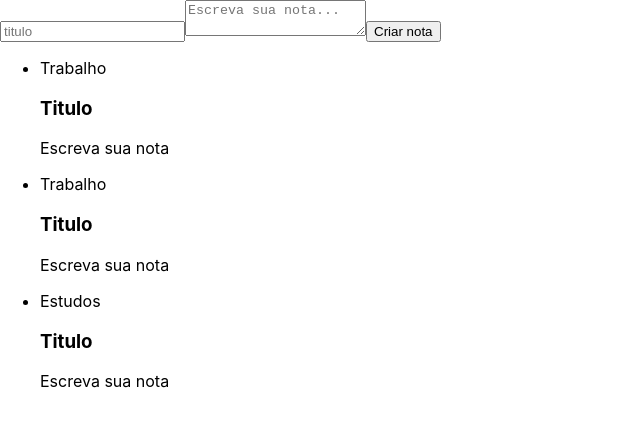
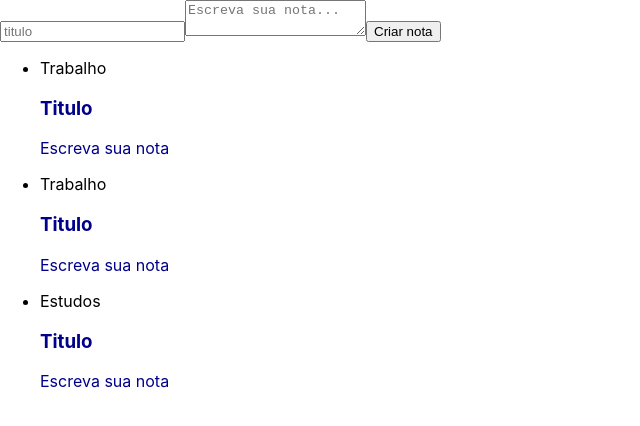
Before and after one commit to Mar-io20/bloco-de-notas, a React (Create React App) app: page / in a window 1280 px wide. Shown: the top 426 px of the page, without its empty margins (0-640 px from the left). Built offline with nearby package versions, Linux system fonts and the light colour scheme; the HTML template or start-up script is replaced by a standard one.

Commit message:
Card nota estilo

```diff
--- a/src/components/CardNota.jsx
+++ /dev/null
@@ -1,14 +0,0 @@
-import React, { Component } from "react";
-
-class CardNota extends Component {
-  render() {
-    return (
-      <section>
-        <h3>Titulo</h3>
-        <p>Escreva sua nota</p>
-      </section>
-    );
-  }
-}
-
-export default CardNota;
--- /dev/null
+++ b/src/components/CardNota/CardNota.jsx
@@ -0,0 +1,17 @@
+import React, { Component } from "react";
+import "./estilo.css";
+
+class CardNota extends Component {
+  render() {
+    return (
+      <section className="card-nota">
+        <header className="card-nota_cabecalho">
+          <h3 className="card-nota_titulo">Titulo</h3>
+        </header>
+        <p className="card-nota_texto">Escreva sua nota</p>
+      </section>
+    );
+  }
+}
+
+export default CardNota;
--- /dev/null
+++ b/src/components/CardNota/estilo.css
@@ -0,0 +1,3 @@
+.card-nota{
+    color: darkblue;
+}
--- a/src/components/ListaDeNotas.jsx
+++ b/src/components/ListaDeNotas.jsx
@@ -1,14 +1,14 @@
 import React from "react";
 import { Component } from "react";
-import CardNota from "./CardNota";
+import CardNota from "./CardNota/CardNota";
 
 class ListaDeNotas extends Component {
   render() {
     return (
       <ul>
-        {Array.of("Trabalho", "Trabalho", "Estudos").map(categoria => {
+        {Array.of("Trabalho", "Trabalho", "Estudos").map((categoria, index) => {
           return (
-            <li>
+            <li key={index}>
             <div>{categoria}</div>
             <CardNota />
             </li>
```
